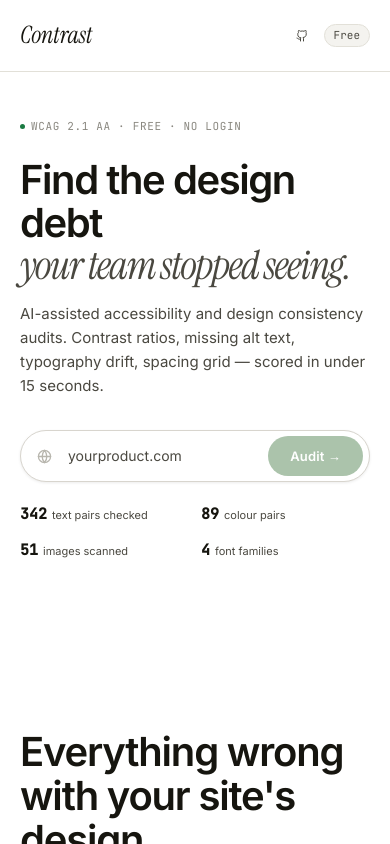
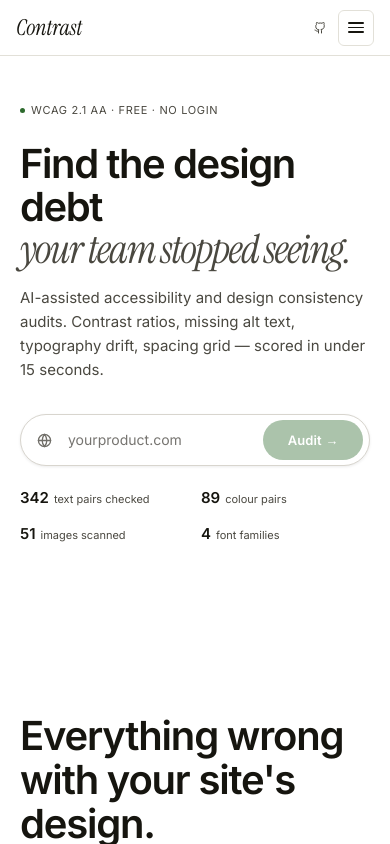
Before and after one commit to Anubhx/Contrast, a Next.js app in the folder contrast/: page / in a window 390 px wide. Shown: the top 844 px of the page. Built offline with nearby package versions, Linux system fonts and the light colour scheme; no server answers; the database is empty.

Commit message:
fix: update color variables and improve layout for better accessibility and responsiveness

```diff
--- a/contrast/app/globals.css
+++ b/contrast/app/globals.css
@@ -13,8 +13,9 @@
 
   --ink: #16150F;
   --ink2: #4A4840;
-  --ink3: #8A8880;
+  --ink3: #706E68;
   --ink4: #B8B6AE;
+  --ink-placeholder: #767470;
 
   --acc: #2D6A2D;
   --acc-l: #F0F7F0;
@@ -41,6 +42,7 @@
   --color-text-primary: var(--ink);
   --color-text-secondary: var(--ink2);
   --color-text-tertiary: var(--ink3);
+  --color-text-placeholder: var(--ink-placeholder);
 
   --color-accent: var(--acc);
   --color-accent-dim: var(--acc-l);
--- a/contrast/app/layout.tsx
+++ b/contrast/app/layout.tsx
@@ -17,7 +17,7 @@
         <link rel="preconnect" href="https://fonts.googleapis.com" />
         <link rel="preconnect" href="https://fonts.gstatic.com" crossOrigin="anonymous" />
         {/* eslint-disable-next-line @next/next/no-page-custom-font */}
-        <link href="https://fonts.googleapis.com/css2?family=Instrument+Serif:ital@0;1&family=Inter:wght@400;500;600&family=JetBrains+Mono:wght@400;500&display=swap" rel="stylesheet" />
+        <link href="https://fonts.googleapis.com/css2?family=Instrument+Serif:ital@0;1&family=Inter:wght@400;500;600&display=swap" rel="stylesheet" />
       </head>
       <body className="min-h-screen flex flex-col relative">
         <div className="gbg fixed" aria-hidden="true"></div>
--- a/contrast/components/landing/AuditInput.tsx
+++ b/contrast/components/landing/AuditInput.tsx
@@ -25,6 +25,19 @@
 
   return (
     <div className="w-full">
+      <style dangerouslySetInnerHTML={{ __html: `
+        @keyframes audit-spin {
+          to { transform: rotate(360deg); }
+        }
+        .audit-spinner {
+          width: 14px;
+          height: 14px;
+          border: 2px solid rgba(255,255,255,0.3);
+          border-top-color: #fff;
+          border-radius: 50%;
+          animation: audit-spin 0.6s linear infinite;
+        }
+      `}} />
       <form onSubmit={handleSubmit}>
         <div
           className={cn(
@@ -35,7 +48,7 @@
         >
           <label htmlFor="url-input" className="sr-only">Website URL to audit</label>
           {/* Globe icon */}
-          <svg className="ml-4 mr-1 w-[15px] h-[15px] text-text-quaternary shrink-0" viewBox="0 0 16 16" fill="none" stroke="currentColor" strokeWidth="1.4" strokeLinecap="round" strokeLinejoin="round" role="img" aria-label="Website URL icon">
+          <svg className="ml-4 mr-1 w-[15px] h-[15px] text-text-tertiary shrink-0" viewBox="0 0 16 16" fill="none" stroke="currentColor" strokeWidth="1.4" strokeLinecap="round" strokeLinejoin="round" role="img" aria-label="Website URL icon">
             <circle cx="8" cy="8" r="6.5"/>
             <path d="M8 1.5C8 1.5 5.5 4.5 5.5 8S8 14.5 8 14.5M8 1.5C8 1.5 10.5 4.5 10.5 8S8 14.5 8 14.5M1.5 8h13"/>
           </svg>
@@ -47,15 +60,22 @@
             placeholder="yourproduct.com"
             autoComplete="url"
             spellCheck="false"
-            className="flex-1 border-none outline-none font-sans text-[14px] text-text-primary bg-transparent px-3 min-w-0 placeholder:text-text-secondary"
+            className="flex-1 border-none outline-none font-sans text-[14px] text-text-primary bg-transparent px-3 min-w-0 placeholder:text-text-placeholder"
             disabled={loading}
           />
           <button
             type="submit"
             disabled={loading || !url}
-            className="bg-accent text-white border-none font-sans text-[13px] font-semibold px-[22px] h-[40px] m-1.5 rounded-full cursor-pointer tracking-[0.01em] whitespace-nowrap transition-all duration-150 hover:opacity-90 active:scale-[0.98] disabled:opacity-40 disabled:cursor-not-allowed focus-visible:outline-2 focus-visible:outline-accent focus-visible:outline-offset-2 shrink-0"
+            className="bg-accent text-white border-none font-sans text-[13px] font-semibold px-[22px] h-[40px] m-1.5 rounded-full cursor-pointer tracking-[0.01em] whitespace-nowrap transition-all duration-150 hover:opacity-90 active:scale-[0.98] disabled:opacity-40 disabled:cursor-not-allowed focus-visible:outline-2 focus-visible:outline-accent focus-visible:outline-offset-2 shrink-0 inline-flex items-center justify-center gap-[8px] min-w-[100px]"
           >
-            {loading ? 'Auditing…' : 'Audit →'}
+            {loading ? (
+              <>
+                <span className="audit-spinner" aria-hidden="true" />
+                <span>Auditing…</span>
+              </>
+            ) : (
+              'Audit →'
+            )}
           </button>
         </div>
       </form>
--- a/contrast/components/landing/HeroPreviewCard.tsx
+++ b/contrast/components/landing/HeroPreviewCard.tsx
@@ -49,7 +49,7 @@
         </div>
 
         {/* Category scores */}
-        <div className="grid grid-cols-4 gap-[1px] bg-border border-y border-border">
+        <div className="grid grid-cols-2 md:grid-cols-4 gap-[1px] bg-border border-y border-border">
           {[
             { label: 'Contrast',   score: 91, colorClass: 'text-grade-excellent', bgClass: 'bg-grade-excellent', delay: 0 },
             { label: 'Alt text',   score: 100, colorClass: 'text-grade-excellent', bgClass: 'bg-grade-excellent', delay: 300 },
--- a/contrast/components/landing/HeroSection.tsx
+++ b/contrast/components/landing/HeroSection.tsx
@@ -19,8 +19,8 @@
         {/* LEFT — headline + input */}
         <div className="flex-1 w-full min-w-0 max-w-[520px]">
           {/* eyebrow */}
-          <div className="inline-flex items-center gap-[6px] text-[11px] font-mono text-text-tertiary tracking-[0.06em] uppercase mb-[24px]">
-            <span className="w-[5px] h-[5px] rounded-full bg-grade-excellent shrink-0" />
+          <div className="inline-flex items-center gap-[6px] text-[11px] font-mono text-text-secondary tracking-[0.06em] uppercase mb-[24px]">
+            <span className="w-[5px] h-[5px] rounded-full bg-accent shrink-0" />
             WCAG 2.1 AA · Free · No login
           </div>
 
--- a/contrast/components/layout/Nav.tsx
+++ b/contrast/components/layout/Nav.tsx
@@ -1,15 +1,21 @@
+"use client"
+
 import Link from "next/link"
+import { useState } from "react"
 
 export function Nav() {
+  const [mobileOpen, setMobileOpen] = useState(false)
+
   return (
-    <nav className="h-[72px] flex items-center justify-between px-[20px] md:px-[48px] border-b border-border bg-white/92 backdrop-blur-md relative z-20">
+    <>
+      <nav className="h-[56px] md:h-[72px] flex items-center justify-between px-[16px] md:px-[48px] border-b border-border bg-white/92 backdrop-blur-md relative z-20">
         <Link
           href="/"
-        className="font-display italic text-[24px] text-text-primary no-underline tracking-[-0.01em] hover:opacity-80 transition-opacity focus-visible:outline-2 focus-visible:outline-accent focus-visible:outline-offset-[3px] rounded-[2px]"
+          className="font-display italic text-[22px] md:text-[24px] text-text-primary no-underline tracking-[-0.01em] hover:opacity-80 transition-opacity focus-visible:outline-2 focus-visible:outline-accent focus-visible:outline-offset-[3px] rounded-[2px]"
         >
           Contrast
         </Link>
-      <div className="flex items-center gap-[16px] md:gap-[32px]">
+        <div className="flex items-center gap-[12px] md:gap-[32px]">
           <div className="hidden md:flex items-center gap-[32px]">
             <Link href="/#how" className="text-[14px] text-text-secondary no-underline transition-colors hover:text-text-primary focus-visible:outline-2 focus-visible:outline-accent focus-visible:outline-offset-[3px] rounded-[2px]">
               How it works
@@ -27,10 +33,56 @@
             <span className="sr-only sm:not-sr-only sm:inline">GitHub</span>
             <svg className="w-[12px] h-[12px]" viewBox="0 0 24 24" fill="none" stroke="currentColor" strokeWidth="2" strokeLinecap="round" strokeLinejoin="round"><path d="M15 22v-4a4.8 4.8 0 0 0-1-3.02c3.14-.35 6.44-1.54 6.44-7A5.44 5.44 0 0 0 20 4.77 5.07 5.07 0 0 0 19.91 1S18.73.65 16 2.48a13.38 13.38 0 0 0-7 0C6.27.65 5.09 1 5.09 1A5.07 5.07 0 0 0 5 4.77a5.44 5.44 0 0 0-1.5 3.78c0 5.42 3.3 6.61 6.44 7A4.8 4.8 0 0 0 9 18v4"/><path d="M9 18c-4.51 2-5-2-7-2"/></svg>
           </a>
-        <span className="text-[11px] font-mono bg-bg-subtle border border-border text-text-secondary px-[9px] py-[2px] rounded-[20px]">
+          <span className="hidden md:inline text-[11px] font-mono bg-bg-subtle border border-border text-text-secondary px-[9px] py-[2px] rounded-[20px]">
             Free
           </span>
+          {/* Mobile hamburger */}
+          <button
+            onClick={() => setMobileOpen(!mobileOpen)}
+            className="md:hidden flex flex-col items-center justify-center w-[36px] h-[36px] rounded-[6px] border border-border bg-white transition-colors hover:bg-bg-subtle"
+            aria-label={mobileOpen ? "Close menu" : "Open menu"}
+            aria-expanded={mobileOpen}
+          >
+            <span className={`block w-[16px] h-[1.5px] bg-text-primary rounded-full transition-all duration-200 ${mobileOpen ? 'rotate-45 translate-y-[3px]' : ''}`} />
+            <span className={`block w-[16px] h-[1.5px] bg-text-primary rounded-full my-[3px] transition-all duration-200 ${mobileOpen ? 'opacity-0' : ''}`} />
+            <span className={`block w-[16px] h-[1.5px] bg-text-primary rounded-full transition-all duration-200 ${mobileOpen ? '-rotate-45 -translate-y-[3px]' : ''}`} />
+          </button>
         </div>
       </nav>
+
+      {/* Mobile slide-in drawer */}
+      {mobileOpen && (
+        <div className="md:hidden fixed inset-0 z-30" onClick={() => setMobileOpen(false)}>
+          {/* Overlay */}
+          <div className="absolute inset-0 bg-black/20 backdrop-blur-[2px]" />
+          {/* Drawer */}
+          <div
+            className="absolute top-0 right-0 w-[260px] h-full bg-white border-l border-border shadow-[−4px_0_20px_rgba(0,0,0,0.08)] pt-[72px] px-[24px]"
+            onClick={(e) => e.stopPropagation()}
+          >
+            <nav className="flex flex-col gap-[24px]">
+              <Link href="/#how" onClick={() => setMobileOpen(false)} className="text-[15px] text-text-secondary no-underline transition-colors hover:text-text-primary">
+                How it works
+              </Link>
+              <Link href="/#what" onClick={() => setMobileOpen(false)} className="text-[15px] text-text-secondary no-underline transition-colors hover:text-text-primary">
+                What we check
+              </Link>
+              <a
+                href="https://github.com/Anubhx/contrast"
+                target="_blank"
+                rel="noopener noreferrer"
+                className="text-[15px] text-text-secondary no-underline transition-colors hover:text-text-primary inline-flex items-center gap-[6px]"
+              >
+                GitHub
+                <svg className="w-[12px] h-[12px]" viewBox="0 0 24 24" fill="none" stroke="currentColor" strokeWidth="2" strokeLinecap="round" strokeLinejoin="round"><path d="M15 22v-4a4.8 4.8 0 0 0-1-3.02c3.14-.35 6.44-1.54 6.44-7A5.44 5.44 0 0 0 20 4.77 5.07 5.07 0 0 0 19.91 1S18.73.65 16 2.48a13.38 13.38 0 0 0-7 0C6.27.65 5.09 1 5.09 1A5.07 5.07 0 0 0 5 4.77a5.44 5.44 0 0 0-1.5 3.78c0 5.42 3.3 6.61 6.44 7A4.8 4.8 0 0 0 9 18v4"/><path d="M9 18c-4.51 2-5-2-7-2"/></svg>
+              </a>
+              <span className="text-[11px] font-mono bg-bg-subtle border border-border text-text-secondary px-[9px] py-[2px] rounded-[20px] self-start">
+                Free
+              </span>
+            </nav>
+          </div>
+        </div>
+      )}
+    </>
   )
 }
--- a/contrast/components/results/ScoreHeader.tsx
+++ b/contrast/components/results/ScoreHeader.tsx
@@ -45,7 +45,7 @@
   const displayUrl = url.replace(/^https?:\/\//, '').replace(/\/$/, '')
 
   return (
-    <div className="px-[20px] pt-[20px] pb-[16px] border-b border-border">
+    <div className="px-[16px] md:px-[20px] pt-[16px] md:pt-[20px] pb-[16px] border-b border-border">
       {/* URL + action buttons */}
       <div className="flex items-start justify-between gap-[8px] mb-[16px]">
         <div className="min-w-0">
@@ -93,7 +93,7 @@
       {/* Big score */}
       <div className="flex items-end gap-[10px] mb-[14px]">
         <div
-          className={`font-display text-[88px] leading-[0.88] tracking-[-0.03em] font-normal ${colorClass}`}
+          className={`font-display text-[56px] md:text-[88px] leading-[0.88] tracking-[-0.03em] font-normal ${colorClass}`}
           aria-label={`Overall score: ${score} out of 100`}
         >
           {score}
--- a/contrast/tailwind.config.ts
+++ b/contrast/tailwind.config.ts
@@ -12,7 +12,7 @@
       fontFamily: {
         display: ['"Instrument Serif"', 'Georgia', 'serif'],
         sans: ['Inter', 'system-ui', 'sans-serif'],
-        mono: ['"JetBrains Mono"', 'Fira Code', 'monospace'],
+        mono: ['Inter', 'ui-monospace', 'SFMono-Regular', 'monospace'],
       },
       colors: {
         accent: 'var(--color-accent)',
@@ -30,6 +30,7 @@
         'text-secondary': 'var(--color-text-secondary)',
         'text-tertiary': 'var(--color-text-tertiary)',
         'text-quaternary': 'var(--ink4)',
+        'text-placeholder': 'var(--color-text-placeholder)',
         border: 'var(--color-border)',
         'border-subtle': 'var(--color-border-subtle)',
         'ring-track': 'var(--color-ring-track)',
```
Also changed, not shown: contrast/components/landing/LoadingView.tsx (+5 -5 lines). Lines whose indentation alone changed are shown as unchanged.
